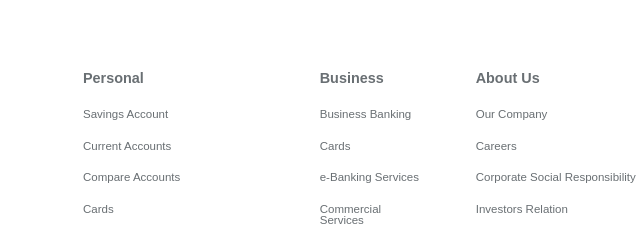
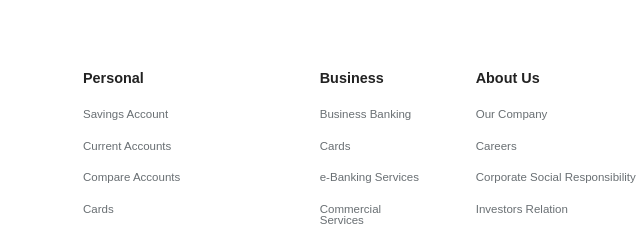
Before and after one commit to Ethicdev07/GTbank-Project, a plain HTML site: page index.html in a window 1280 px wide. Shown: the part 2920-3152 px from the top of the page, 87-727 px from the left. Drawn offline with nearby package versions, Linux system fonts and the light colour scheme.

Commit message:
update files

```diff
--- a/index.html
+++ b/index.html
@@ -470,7 +470,7 @@
   </div>
 
   <div class="footerlinks">
-    <ul><a href="./SecondPage/personal.html">Personal</a><span class="material-symbols-outlined">expand_more</span>
+    <ul><a href="./SecondPage/personal.html" style="text-decoration: none;color: #222;">Personal</a><span class="material-symbols-outlined">expand_more</span>
         <li>Savings Account</li>
         <li>Current Accounts</li>
         <li>Compare Accounts</li>
@@ -480,7 +480,7 @@
         <li>Ways to Bank</li>
         <li>Private Baking</li>
     </ul>
-    <ul><a href="./SecondPage/business.html">Business</a><span class="material-symbols-outlined">expand_more</span>
+    <ul><a href="./SecondPage/business.html" style="text-decoration: none; color: #222;">Business</a><span class="material-symbols-outlined">expand_more</span>
         <li>Business Banking</li>
         <li>Cards</li>
         <li>e-Banking Services</li>
@@ -490,7 +490,7 @@
         <li>SME Banking</li>
         <li>HabariPay</li>
     </ul>
-    <ul><a href="./SecondPage/aboutus.html">About Us</a><span class="material-symbols-outlined">expand_more</span>
+    <ul><a href="./SecondPage/aboutus.html" style="text-decoration: none;color: #222;">About Us</a><span class="material-symbols-outlined">expand_more</span>
         <li>Our Company</li>
         <li>Careers</li>
         <li>Corporate Social Responsibility</li>
```
